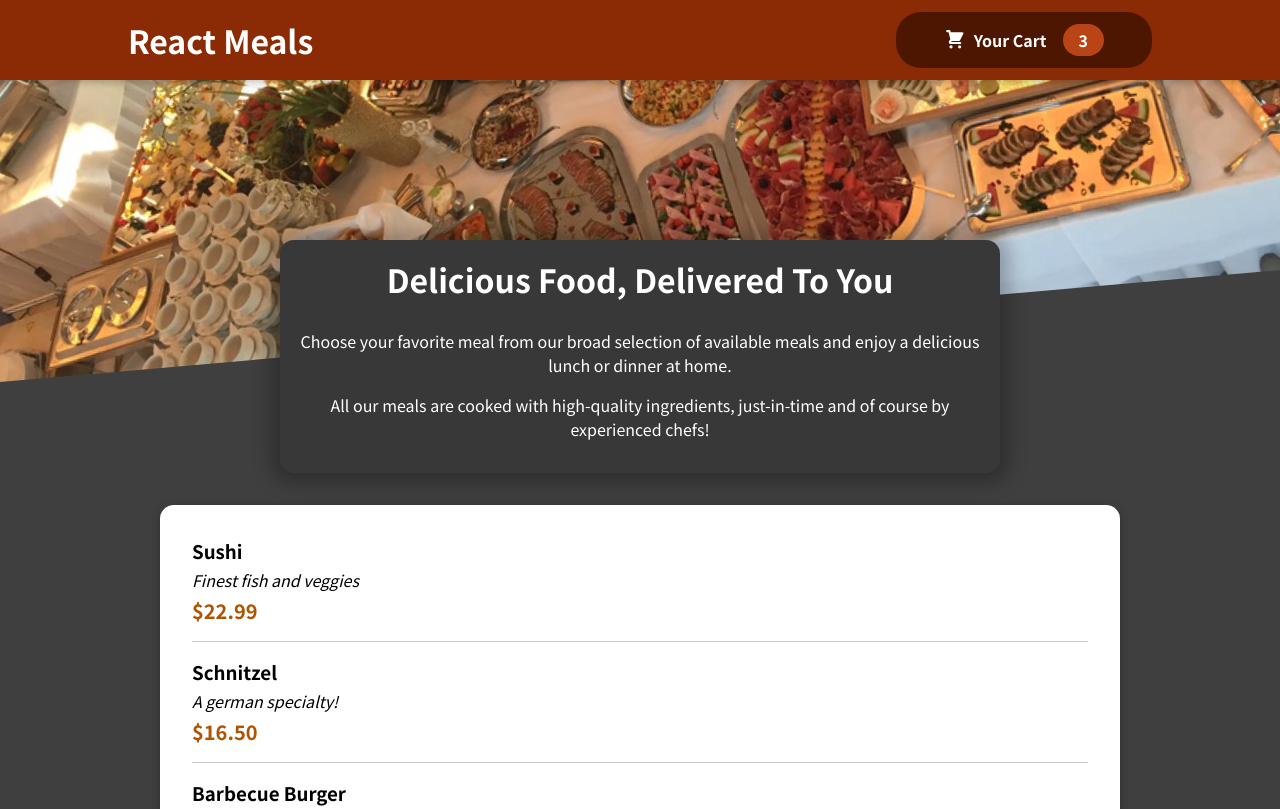
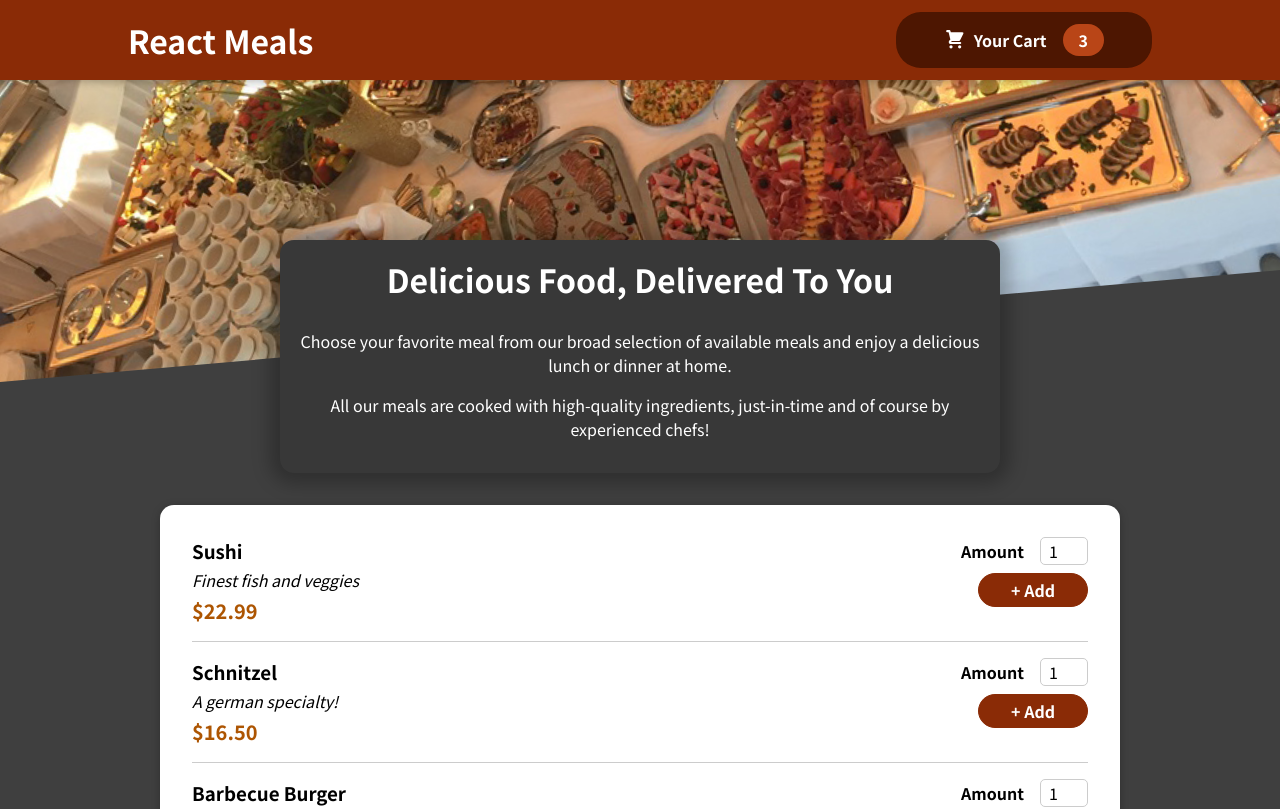
Before and after one commit to ArunRaj2136/Food-App-reactjs-, a React (Create React App) app: page / in a window 1280 px wide. Shown: the top 809 px of the page. Built offline with nearby package versions, Linux system fonts and the light colour scheme.

Commit message:
MealItemForm initialized

```diff
--- a/src/Components/Meals/AvailableMeals.js
+++ b/src/Components/Meals/AvailableMeals.js
@@ -34,6 +34,7 @@
 const AvailableMeals = () => {
   const mealsList = DUMMY_MEALS.map((meal) => (
     <MealItem
+      id={meal.id}
       key={meal.id}
       name={meal.name}
       description={meal.description}
--- a/src/Components/Meals/MealItem/MealItem.js
+++ b/src/Components/Meals/MealItem/MealItem.js
@@ -1,5 +1,6 @@
 import React from "react";
 import classes from "./MealItem.module.css";
+import MealItemForm from "./MealItemForm";
 
 const MealItem = (props) => {
   const price = `$${props.price.toFixed(2)}`;
@@ -10,7 +11,9 @@
         <div className={classes.description}>{props.description}</div>
         <div className={classes.price}>{price}</div>
       </div>
-      <div></div>
+      <div>
+        <MealItemForm id={props.id} />
+      </div>
     </li>
   );
 };
--- a/src/Components/Meals/MealItem/MealItemForm.js
+++ b/src/Components/Meals/MealItem/MealItemForm.js
@@ -0,0 +1,24 @@
+import React from "react";
+import Input from "../../UI/Input";
+import classes from "./MealItemForm.module.css";
+
+const MealItemForm = (props) => {
+  return (
+    <form className={classes.form}>
+      <Input
+        label="Amount"
+        input={{
+          id: "amount_" + props.id,
+          type: "number",
+          min: "1",
+          max: "5",
+          step: "1",
+          defaultValue: "1",
+        }}
+      />
+      <button>+ Add</button>
+    </form>
+  );
+};
+
+export default MealItemForm;
--- /dev/null
+++ b/src/Components/UI/Input.js
@@ -0,0 +1,13 @@
+import React from "react";
+import classes from "./Input.module.css";
+
+const Input = (props) => {
+  return (
+    <div className={classes.input}>
+      <label htmlfor={props.input.id}>{props.label}</label>
+      <input {...props.input} />
+    </div>
+  );
+};
+
+export default Input;
--- /dev/null
+++ b/src/Components/UI/Input.module.css
@@ -0,0 +1,18 @@
+.input {
+  display: flex;
+  align-items: center;
+  margin-bottom: 0.5rem;
+}
+
+.input label {
+  font-weight: bold;
+  margin-right: 1rem;
+}
+
+.input input {
+  width: 3rem;
+  border-radius: 5px;
+  border: 1px solid #ccc;
+  font: inherit;
+  padding-left: 0.5rem;
+}
```
